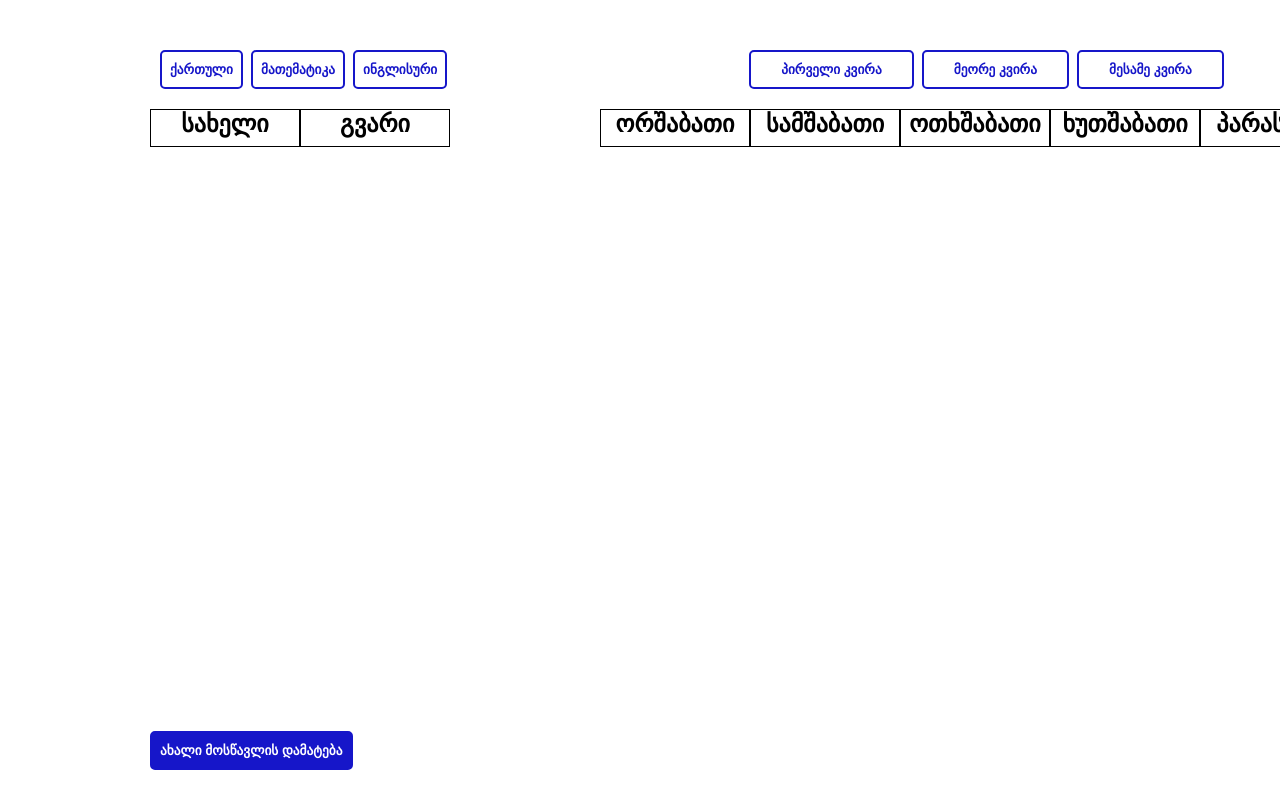
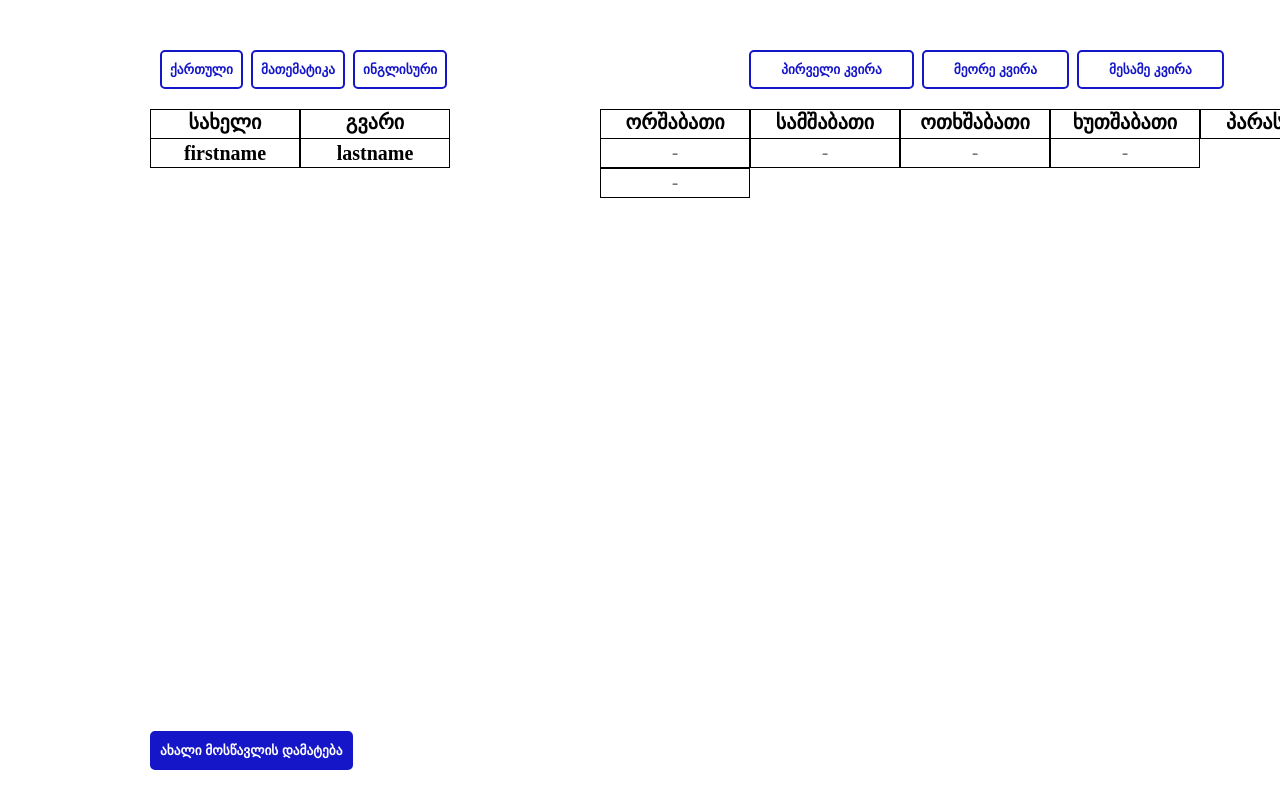
Before and after one commit to Tornike512/School-Journal, a React (Vite) app: page / in a window 1280 px wide. Shown: the top 800 px of the page. Built offline with nearby package versions, Linux system fonts and the light colour scheme.

Commit message:
added forms and students names for sample

```diff
--- a/src/AddStudentModal/AddStudentModal.jsx
+++ b/src/AddStudentModal/AddStudentModal.jsx
@@ -19,6 +19,7 @@ export function AddStudentModal() {
       <button onClick={() => setVisible(true)} className="add-student">
         ახალი მოსწავლის დამატება
       </button>
+
       <div className="modal-background">
         <div className="modal">
           <button onClick={() => setVisible(false)} className="x-button">
--- a/src/StudentsList/StudentsList.jsx
+++ b/src/StudentsList/StudentsList.jsx
@@ -2,6 +2,7 @@ import "./StudentsList.scss";
 
 export function StudentsList() {
   return (
+    <>
       <div className="week-info-spacing">
         <div className="info-spacing">
           <h1 className="first-name">სახელი</h1>
@@ -15,5 +16,19 @@ export function StudentsList() {
           <h1 className="friday">პარასკევი</h1>
         </div>
       </div>
+      <div className="student-form-spacing">
+        <div className="new-student">
+          <h1>firstname</h1>
+          <h1>lastname</h1>
+        </div>
+        <form className="form">
+          <input placeholder="-" />
+          <input placeholder="-" />
+          <input placeholder="-" />
+          <input placeholder="-" />
+          <input placeholder="-" />
+        </form>
+      </div>
+    </>
   );
 }
--- a/src/StudentsList/StudentsList.scss
+++ b/src/StudentsList/StudentsList.scss
@@ -10,16 +10,18 @@
       display: flex;
       justify-content: center;
       width: 150px;
-      height: 38px;
+      height: 30px;
       border: 1px solid black;
+      font-size: 20px;
     }
 
     .last-name {
       display: flex;
       justify-content: center;
       width: 150px;
-      height: 38px;
+      height: 30px;
       border: 1px solid black;
+      font-size: 20px;
     }
   }
   .week-spacing {
@@ -31,36 +33,75 @@
       display: flex;
       justify-content: center;
       width: 150px;
-      height: 38px;
+      height: 30px;
       border: 1px solid black;
+      font-size: 20px;
     }
     .tuesday {
       display: flex;
       justify-content: center;
       width: 150px;
-      height: 38px;
+      height: 30px;
       border: 1px solid black;
+      font-size: 20px;
     }
     .wednesday {
       display: flex;
       justify-content: center;
       width: 150px;
-      height: 38px;
+      height: 30px;
       border: 1px solid black;
+      font-size: 20px;
     }
     .thursday {
       display: flex;
       justify-content: center;
       width: 150px;
-      height: 38px;
+      height: 30px;
       border: 1px solid black;
+      font-size: 20px;
     }
     .friday {
       display: flex;
       justify-content: center;
       width: 150px;
-      height: 38px;
+      height: 30px;
       border: 1px solid black;
+      font-size: 20px;
     }
   }
 }
+
+.student-form-spacing {
+  display: flex;
+
+  .new-student {
+    display: flex;
+    margin-left: 150px;
+    margin-top: -1px;
+
+    h1 {
+      display: flex;
+      justify-content: center;
+      align-items: center;
+      width: 150px;
+      height: 30px;
+      border: 1px solid black;
+      font-size: 20px;
+    }
+  }
+  .form {
+    margin-left: 150px;
+    margin-top: -1px;
+  }
+  .form input {
+    width: 150px;
+    height: 30px;
+    border: 1px solid black;
+    font-size: 20px;
+  }
+
+  .form input::placeholder {
+    text-align: center;
+  }
+}
```
Lines whose indentation alone changed are shown as unchanged.
